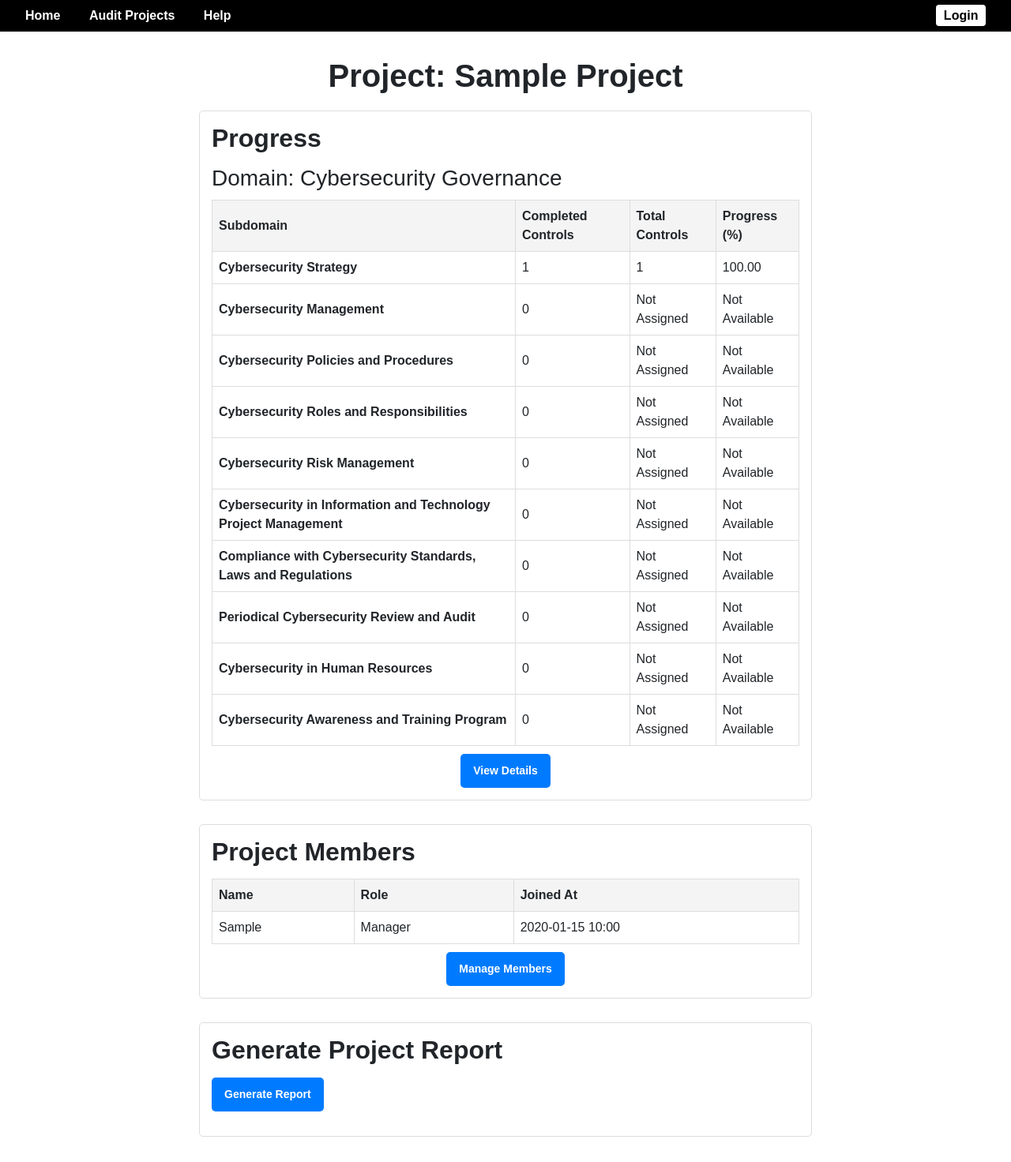
After one commit to Ayman-Abduh/complytech, a Django app: page /projects/project/1/manage/ in a window 1280 px wide. The commit adds this page. Shown: the whole page at 79% size. Run offline with Django 4.2, Linux system fonts and the light colour scheme; data comes from the database, SQL or seed files in the repository; tables that the repository leaves empty hold one stand-in row (values such as "Sample post").

Commit message:
added some of the manager's dashboard functionality

```diff
--- a/projects/models.py
+++ b/projects/models.py
@@ -1,4 +1,5 @@
 from django.db import models
+from django.utils.timezone import now, timedelta
 
 # Create your models here.
 
@@ -110,3 +111,33 @@ class Evidence(models.Model):
         return (
             f"Evidence for {self.project_control.control.code} - {self.document_name}"
         )
+
+
+def default_expiration():
+    """Returns the default expiration time for an invitation."""
+    return now() + timedelta(days=7)
+
+
+class Invitation(models.Model):
+    token = models.CharField(max_length=64, unique=True)  # Store the unique token
+    project = models.ForeignKey(
+        "Project", on_delete=models.CASCADE, related_name="invitations"
+    )
+    created_at = models.DateTimeField(
+        auto_now_add=True
+    )  # Track when the invitation was created
+    expires_at = models.DateTimeField(
+        default=default_expiration
+    )  # Default expiration: 7 days
+    invited_by = models.ForeignKey("auth.User", on_delete=models.SET_NULL, null=True)
+    status = models.CharField(
+        max_length=10,
+        choices=[("Pending", "Pending"), ("Used", "Used"), ("Rejected", "Rejected")],
+        default="Pending",
+    )
+
+    def is_valid(self):
+        return self.status == "Pending" and now() < self.expires_at
+
+    def __str__(self):
+        return f"Invitation to {self.project.title} (Token: {self.token})"
--- a/projects/urls.py
+++ b/projects/urls.py
@@ -9,6 +9,10 @@ from .views import (
     ProjectControlListView,
     ProjectControlEditView,
     EvidenceListView,
+    handle_invitation,
+    generate_invitation,
+    ProjectManagementView,
+    manage_members,
 )
 
 urlpatterns = [
@@ -49,4 +53,20 @@ urlpatterns = [
         EvidenceListView.as_view(),
         name="project_control_evidence",
     ),
+    path(
+        "project/<int:project_id>/generate-invitation/",
+        generate_invitation,
+        name="generate_invitation",
+    ),
+    path("invite/<str:token>/", handle_invitation, name="handle_invitation"),
+    path(
+        "project/<int:project_id>/manage/",
+        ProjectManagementView.as_view(),
+        name="project_management",
+    ),
+    path(
+        "project/<int:project_id>/manage/members/",
+        manage_members,
+        name="manage_members",
+    ),
 ]
--- a/projects/views.py
+++ b/projects/views.py
@@ -7,10 +7,13 @@ from .models import (
     Control,
     Evidence,
     ProjectControl,
+    Invitation,
 )
+import uuid
+from django.contrib.auth.decorators import login_required
 from django.urls import reverse, reverse_lazy
 from django.views import View
-from django.views.generic import ListView
+from django.views.generic import ListView, TemplateView
 from django.views.generic.edit import CreateView, UpdateView
 from django.views.generic.detail import DetailView
 from django.contrib.auth.mixins import LoginRequiredMixin
@@ -330,3 +333,121 @@ class EvidenceListView(LoginRequiredMixin, ListView):
         context = super().get_context_data(**kwargs)
         context["project_control"] = ProjectControl.objects.get(pk=self.kwargs["pk"])
         return context
+
+
+def generate_invitation(request, project_id):
+    project = get_object_or_404(Project, id=project_id)
+    if request.method == "POST":
+        # Generate a unique token
+        token = uuid.uuid4().hex
+        # Create an invitation in the database
+        Invitation.objects.create(
+            token=token,
+            project=project,
+            invited_by=request.user,  # Record who sent the invite
+        )
+        # Construct the invitation link
+        invitation_link = request.build_absolute_uri(f"/invite/{token}/")
+        return render(request, "invitation_success.html", {"link": invitation_link})
+    return render(request, "generate_invitation.html", {"project": project})
+
+
+def handle_invitation(request, token):
+    # Retrieve the invitation or return a 404 if not found
+    invitation = get_object_or_404(Invitation, token=token)
+
+    # Check if the invitation is already used or expired
+    if not invitation.is_valid():
+        return render(request, "invitation_invalid.html")  # Display an error page
+
+    # Check if the user is already a member of the project
+    existing_membership = ProjectMembership.objects.filter(
+        user=request.user, project=invitation.project
+    ).exists()
+    if existing_membership:
+        return redirect(
+            "overview", invitation.project.id
+        )  # Redirect to the overview if already a member
+
+    if request.method == "POST":
+        if "accept" in request.POST:
+            # Add the user to the project as an Auditor
+            ProjectMembership.objects.create(
+                user=request.user,
+                project=invitation.project,
+                role="Auditor",
+            )
+            # Mark the invitation as used
+            invitation.status = "Used"
+            invitation.save()
+
+            # Redirect to the project overview
+            return redirect("overview", invitation.project.id)
+        elif "reject" in request.POST:
+            # Optionally mark the invitation as "Rejected" or just leave it as is
+            invitation.status = "Rejected"
+            invitation.save()
+            return redirect("home")  # Redirect to the home page or a different page
+
+    # Render the invitation acceptance/rejection page
+    return render(request, "handle_invitation.html", {"invitation": invitation})
+
+
+class ProjectManagementView(TemplateView):
+    template_name = "project_management.html"
+
+    def get_context_data(self, **kwargs):
+        context = super().get_context_data(**kwargs)
+        project_id = kwargs.get("project_id")
+
+        # Get the project
+        project = get_object_or_404(Project, id=project_id)
+        context["project"] = project
+
+        subdomain_progress = []
+
+        # Iterate through each domain in the project
+        for domain in project.domains.all():
+            domain_subdomain_progress = []
+
+            # Iterate through subdomains related to the current domain
+            for subdomain in domain.subdomains.all():
+                controls = ProjectControl.objects.filter(
+                    project=project, control__subdomain=subdomain
+                )
+                total_controls = controls.count()
+                completed_controls = controls.filter(status="Complete").count()
+                progress_percentage = (
+                    (completed_controls / total_controls) * 100
+                    if total_controls > 0
+                    else 0
+                )
+
+                domain_subdomain_progress.append(
+                    {
+                        "subdomain": subdomain,
+                        "completed_controls": completed_controls,
+                        "total_controls": total_controls,
+                        "progress": progress_percentage,
+                    }
+                )
+
+            # Add the subdomain progress for this domain
+            subdomain_progress.append(
+                {
+                    "domain": domain,
+                    "subdomain_progress": domain_subdomain_progress,
+                }
+            )
+
+        context["subdomain_progress"] = subdomain_progress
+
+        # Get project members
+        members = ProjectMembership.objects.filter(project=project)
+        context["members"] = members
+
+        return context
+
+
+def manage_members(request, project_id):
+    pass
--- a/templates/project_list.html
+++ b/templates/project_list.html
@@ -72,7 +72,7 @@ Projects List
         {% if manager_projects %}
         {% for project in manager_projects %}
         <tr>
-            <td><a href="#">{{ project.project.title | title }}</a></td>
+            <td><a href="{% url 'project_management' project.project.id %}">{{ project.project.title | title }}</a></td>
             <td>{{ project.project.description }}</td>
         </tr>
         {% endfor %}
--- /dev/null
+++ b/templates/project_management.html
@@ -0,0 +1,149 @@
+<!DOCTYPE html>
+<html lang="en">
+{% extends "base.html" %}
+
+{% block title %}Manage {{ project.title }}{% endblock %}
+
+{% block content %}
+<style>
+    .container {
+        margin: 20px auto;
+        max-width: 800px;
+        font-family: Arial, sans-serif;
+    }
+
+    .container h1 {
+        text-align: center;
+        margin-bottom: 20px;
+        font-weight: bold;
+    }
+
+    .section {
+        margin-bottom: 30px;
+        border: 1px solid #ddd;
+        padding: 15px;
+        border-radius: 5px;
+    }
+
+    .section h2 {
+        font-weight: bold;
+        margin-bottom: 15px;
+    }
+
+    table {
+        width: 100%;
+        border-collapse: collapse;
+        margin-top: 10px;
+        margin-bottom: 10px;
+    }
+
+    table th,
+    table td {
+        border: 1px solid #ddd;
+        padding: 8px;
+        text-align: left;
+    }
+
+    table th {
+        background-color: #f4f4f4;
+    }
+
+    .btn {
+        padding: 10px 15px;
+        font-size: 14px;
+        color: white;
+        background-color: #007bff;
+        text-decoration: none;
+        border-radius: 5px;
+        font-weight: bold;
+    }
+
+    .btn:hover {
+        background-color: #0056b3;
+        color: white;
+    }
+</style>
+
+<div class="container">
+    <h1>Project: {{ project.title | title}}</h1>
+
+    <!-- Subdomain Progress Section -->
+    <div class="section">
+        <h2>Progress</h2>
+
+        {% for item in subdomain_progress %}
+        <h3>Domain: {{ item.domain.name }}</h3>
+        <table>
+            <thead>
+                <tr>
+                    <th>Subdomain</th>
+                    <th>Completed Controls</th>
+                    <th>Total Controls</th>
+                    <th>Progress (%)</th>
+                </tr>
+            </thead>
+            <tbody>
+                {% for sub_item in item.subdomain_progress %}
+                <tr>
+                    <td><strong>{{ sub_item.subdomain.name }}</strong></td>
+                    <td>{{ sub_item.completed_controls }}</td>
+                    <td>
+                        {% if sub_item.total_controls == 0 %}
+                        Not Assigned
+                        {% else %}
+                        {{ sub_item.total_controls }}
+                        {% endif %}
+                    </td>
+                    <td>
+                        {% if sub_item.total_controls == 0 %}
+                        Not Available
+                        {% else %}
+                        {{ sub_item.progress|floatformat:2 }}
+                        {% endif %}
+                    </td>
+                </tr>
+                {% endfor %}
+            </tbody>
+        </table>
+        {% endfor %}
+
+        <div class="btn-container" style="text-align: center;">
+            <a href="{% url 'overview' project.id %}" class="btn">View Details</a>
+        </div>
+    </div>
+
+    <!-- Project Members Section -->
+    <div class="section">
+        <h2>Project Members</h2>
+        <table>
+            <thead>
+                <tr>
+                    <th>Name</th>
+                    <th>Role</th>
+                    <th>Joined At</th>
+                </tr>
+            </thead>
+            <tbody>
+                {% for member in members %}
+                <tr>
+                    <td>{{ member.user.username | title}}</td>
+                    <td>{{ member.role }}</td>
+                    <td>{{ member.joined_at|date:"Y-m-d H:i" }}</td>
+                </tr>
+                {% endfor %}
+            </tbody>
+        </table>
+        <div class="btn-container" style="text-align: center;">
+            <a href="{% url 'manage_members' project.id %}" class="btn">Manage Members</a>
+        </div>
+    </div>
+
+    <!-- Generate Report Section -->
+    <div class="section">
+        <h2>Generate Project Report</h2>
+        <p>
+            <a href="#" class="btn">Generate Report</a>
+        </p>
+    </div>
+</div>
+{% endblock content %}
```
Also changed, not shown: templates/invitation_invalid.html (added, +8 -0 lines), templates/invitation_prompt.html (added, +12 -0 lines), templates/invitation_success.html (added, +9 -0 lines), projects/migrations/0010_invitation.py (added), projects/migrations/0011_invitation_status.py (added), projects/migrations/0012_alter_invitation_status.py (added).
